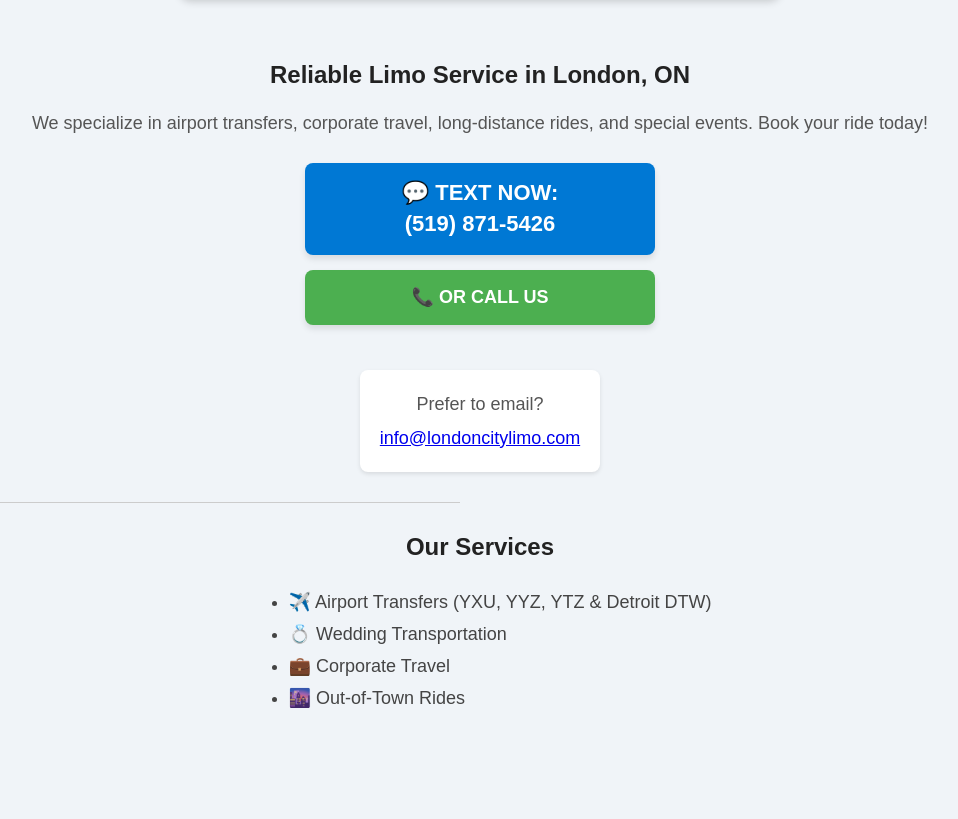
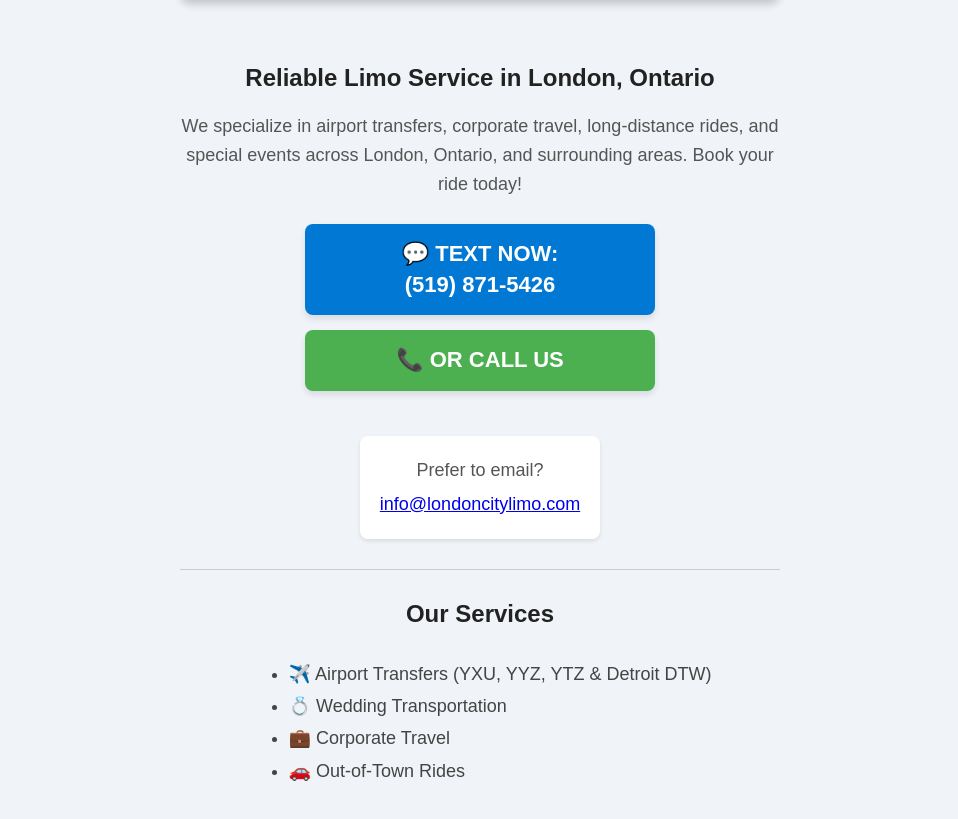
Before and after one commit to iqbalkhan190012-oss/London-City-Limo, a plain HTML site: page index.html in a window 1280 px wide. Shown: the part 775-1594 px from the top of the page, without its empty margins (160-1118 px from the left). Before the commit the page ends 1532 px from the top, so only its background shows below. Drawn offline with Linux system fonts and the light colour scheme.

Commit message:
Improve SEO title and description in index.html
Updated the title and meta description for SEO. Enhanced text clarity and consistency throughout the document.

```diff
--- a/index.html
+++ b/index.html
@@ -3,27 +3,33 @@
 <head>
     <meta charset="UTF-8">
     <meta name="viewport" content="width=device-width, initial-scale=1.0">
-    <title>London City Limo</title>
+
+    <!-- SEO Title and Description for Google -->
+    <title>London City Limo | Airport & Chauffeur Service in London, Ontario</title>
+    <meta name="description" content="Premium limo and airport transfer service in London, Ontario, Canada. Book your ride with London City Limo today.">
+
     <style>
         body {
             font-family: Arial, sans-serif;
             text-align: center;
             padding: 20px;
-            /* CHANGED BACKGROUND COLOR HERE */
             background-color: #f0f4f8; /* A soft, cool light gray/blue */
             color: #333;
             margin: 0;
         }
+
         h1 {
             color: #222;
             margin-bottom: 5px;
         }
+
         .subtitle {
-            font-size: 16px;
+            font-size: 18px; /* Made slightly larger */
             color: #555;
             margin-top: 0;
             margin-bottom: 20px;
         }
+
         .hero-image {
             width: 100%;
             max-width: 600px;
@@ -32,15 +38,20 @@
             box-shadow: 0 4px 8px rgba(0,0,0,0.2);
             margin-bottom: 30px;
         }
+
         h2 {
             color: #222;
             margin-top: 30px;
         }
+
         p {
             color: #555;
             font-size: 18px;
             line-height: 1.6;
+            max-width: 600px;
+            margin: 0 auto 20px auto; /* Centers the paragraph text */
         }
+
         .btn-container {
             display: flex;
             flex-direction: column;
@@ -48,6 +59,7 @@
             gap: 15px;
             margin: 25px 0;
         }
+
         .text-btn, .call-btn {
             display: inline-block;
             color: white;
@@ -62,20 +74,25 @@
             box-sizing: border-box;
             line-height: 1.4;
         }
+
         .text-btn {
             background-color: #0078D4;
             font-size: 22px;
         }
+
         .text-btn:hover {
             background-color: #005a9e;
         }
+
         .call-btn {
             background-color: #4CAF50;
-            font-size: 18px;
+            font-size: 22px;
         }
+
         .call-btn:hover {
             background-color: #45a049;
         }
+
         .contact-box {
             margin-top: 20px;
             padding: 20px;
@@ -84,34 +101,36 @@
             box-shadow: 0 2px 4px rgba(0,0,0,0.1);
             display: inline-block;
         }
+
         .services {
             text-align: left;
             display: inline-block;
             margin-top: 10px;
             font-size: 18px;
             color: #444;
+            line-height: 1.8; /* Makes the list easier to read */
         }
-        .services li {
-            margin-bottom: 10px;
-        }
+
         hr {
             border: 0;
             height: 1px;
             background: #ccc;
-            margin: 30px 0;
+            margin: 30px auto;
             width: 80%;
             max-width: 600px;
         }
     </style>
 </head>
 <body>
+
     <h1>London City Limo</h1>
-    <p class="subtitle">Premium Airport & Out-of-Town Transportation</p>
+    <p class="subtitle">Premium Airport & Chauffeur Service in London, Ontario</p>
 
+    <!-- Make sure your image is named car.jpg and is inside the images folder -->
     <img src="images/car.jpg" alt="London City Limo White Toyota Highlander" class="hero-image">
 
-    <h2>Reliable Limo Service in London, ON</h2>
-    <p>We specialize in airport transfers, corporate travel, long-distance rides, and special events. Book your ride today!</p>
+    <h2>Reliable Limo Service in London, Ontario</h2>
+    <p>We specialize in airport transfers, corporate travel, long-distance rides, and special events across London, Ontario, and surrounding areas. Book your ride today!</p>
 
     <div class="btn-container">
         <a href="sms:+15198715426" class="text-btn">💬 TEXT NOW:<br>(519) 871-5426</a>
@@ -130,7 +149,7 @@
         <li>✈️ Airport Transfers (YXU, YYZ, YTZ & Detroit DTW)</li>
         <li>💍 Wedding Transportation</li>
         <li>💼 Corporate Travel</li>
-        <li>🌆 Out-of-Town Rides</li>
+        <li>🚗 Out-of-Town Rides</li>
     </ul>
 
 </body>
```
